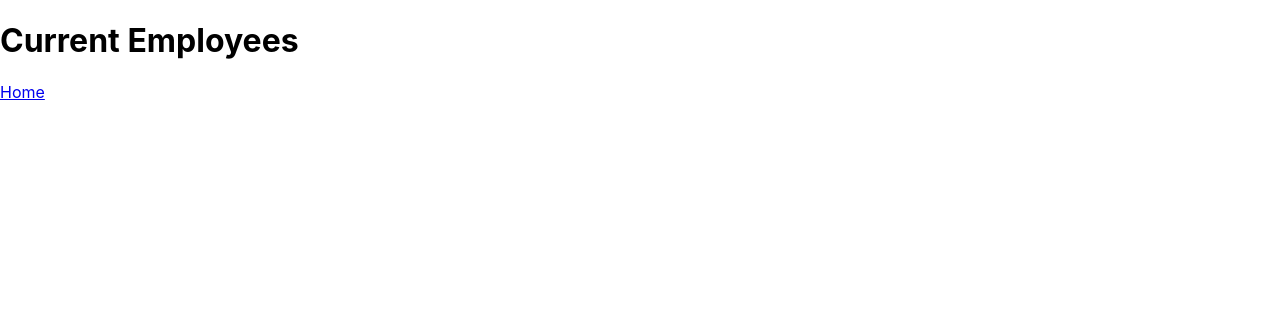
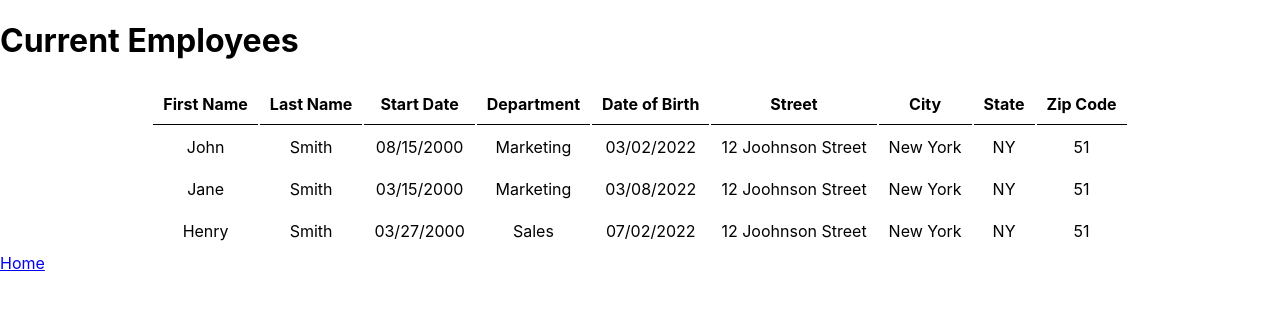
Before and after one commit to GosuGladesh/DaunasRomain_14_04032021, a React (Create React App) app in the folder my-app/: page /employees in a window 1280 px wide. Shown: the top 310 px of the page. Built offline with nearby package versions, Linux system fonts and the light colour scheme.

Commit message:
view employee page

```diff
--- a/my-app/src/app/employeeReducer.js
+++ b/my-app/src/app/employeeReducer.js
@@ -1,6 +1,10 @@
 
 const initialSate = {
-    employees: [],
+    employees: [
+        { firstName: "John", lastName: "Smith", dateOfBirth: "08/15/2000", startDate: "03/02/2022", department: "Marketing", street: "12 Joohnson Street", city: "New York", state: "NY", zipCode: "51" },
+        { firstName: "Jane", lastName: "Smith", dateOfBirth: "03/15/2000", startDate: "03/08/2022", department: "Marketing", street: "12 Joohnson Street", city: "New York", state: "NY", zipCode: "51" },
+        { firstName:"Henry",lastName:"Smith",dateOfBirth:"03/27/2000",startDate:"07/02/2022",department:"Sales",street:"12 Joohnson Street",city:"New York",state:"NY",zipCode:"51"}
+    ],
     modalVisibility: false
 }
 
--- /dev/null
+++ b/my-app/src/components/Tableau/Tableau.jsx
@@ -0,0 +1,58 @@
+import { useSelector } from "react-redux";
+
+function Tableau(props) {
+  const employees = useSelector((state) => state.employees);
+
+  function dynamicSort(property) {
+    var sortOrder = 1;
+    if (property[0] === "-") {
+      sortOrder = -1;
+      property = property.substr(1);
+    }
+    return function (a, b) {
+      var result =
+        a[property] < b[property] ? -1 : a[property] > b[property] ? 1 : 0;
+      return result * sortOrder;
+    };
+  }
+  function sorting(property) {
+    employees.sort(dynamicSort(property));
+  }
+
+  return (
+    <table>
+      <thead>
+        <tr>
+          <th onClick={sorting("firstName")}>First Name</th>
+          <th onClick={sorting("lastName")}>Last Name</th>
+          <th onClick={sorting("dateOfBirth")}>Start Date</th>
+          <th onClick={sorting("department")}>Department</th>
+          <th onClick={sorting("startDate")}>Date of Birth</th>
+          <th onClick={sorting("street")}>Street</th>
+          <th onClick={sorting("city")}>City</th>
+          <th onClick={sorting("state")}>State</th>
+          <th onClick={sorting("zipCode")}>Zip Code</th>
+        </tr>
+      </thead>
+      <tbody>
+        {employees.map((employee) => {
+          return (
+            <tr>
+              <td>{employee.firstName}</td>
+              <td>{employee.lastName}</td>
+              <td>{employee.dateOfBirth}</td>
+              <td>{employee.department}</td>
+              <td>{employee.startDate}</td>
+              <td>{employee.street}</td>
+              <td>{employee.city}</td>
+              <td>{employee.state}</td>
+              <td>{employee.zipCode}</td>
+            </tr>
+          );
+        })}
+      </tbody>
+    </table>
+  );
+}
+
+export default Tableau;
--- a/my-app/src/index.css
+++ b/my-app/src/index.css
@@ -71,3 +71,21 @@ code {
 select {
   margin: 10px 0;
 }
+
+/* View Employee CSS*/
+
+table {
+  text-align: center;
+  margin-left: auto;
+  margin-right: auto;
+}
+th {
+  padding: 10px;
+  border-bottom: solid 1px black;
+}
+tbody tr :hover {
+  background-color: rgb(170, 169, 169);
+}
+td {
+  padding: 10px;
+}
--- a/my-app/src/pages/ViewEmployee/ViewEmployee.jsx
+++ b/my-app/src/pages/ViewEmployee/ViewEmployee.jsx
@@ -1,13 +1,14 @@
 import { Link } from 'react-router-dom';
-import { useSelector} from "react-redux"
+import Tableau from "../../components/Tableau/Tableau"
+
 
 function ViewEmployee(props) {
-
-    const user = useSelector((state) => state.employees);
 
     return (
         <>
             <h1>Current Employees</h1>
+
+            <Tableau></Tableau>
             <Link to="/">Home</Link>
         </>
     )
```
